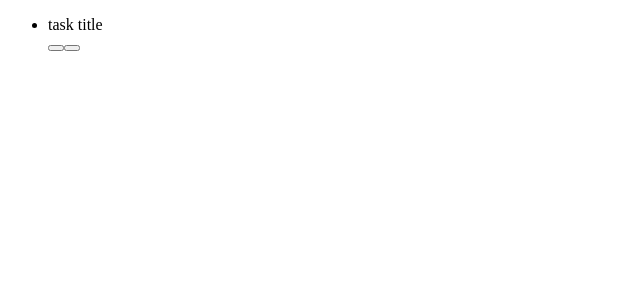
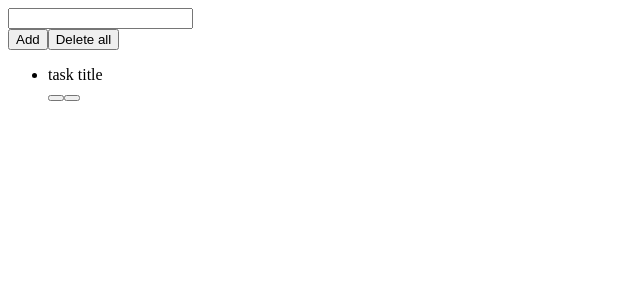
Before and after one commit to vladislavkn/todo-app, a React (Create React App) app: page / in a window 1280 px wide. Shown: the top 300 px of the page, without its empty margins (0-640 px from the left). Built offline with nearby package versions, Linux system fonts and the light colour scheme; the HTML template or start-up script is replaced by a standard one.

Commit message:
add TaskForm component

```diff
--- a/src/components/App.js
+++ b/src/components/App.js
@@ -1,9 +1,11 @@
 import React from "react";
 import TaskList from "./TaskList";
 import TaskListContextProvier from "../context";
+import TaskForm from "./TaskForm";
 
 const App = () => (
   <TaskListContextProvier>
+    <TaskForm />
     <TaskList />
   </TaskListContextProvier>
 );
--- /dev/null
+++ b/src/components/TaskForm.js
@@ -0,0 +1,20 @@
+import React, { useState } from "react";
+
+const TaskForm = () => {
+  const [title, setTitle] = useState("");
+  return (
+    <form onSubmit={(e) => e.preventDefault()}>
+      <input
+        type="text"
+        value={title}
+        onChange={(e) => setTitle(e.target.value)}
+      />
+      <div>
+        <button type="submit">Add</button>
+        <button>Delete all</button>
+      </div>
+    </form>
+  );
+};
+
+export default TaskForm;
```
